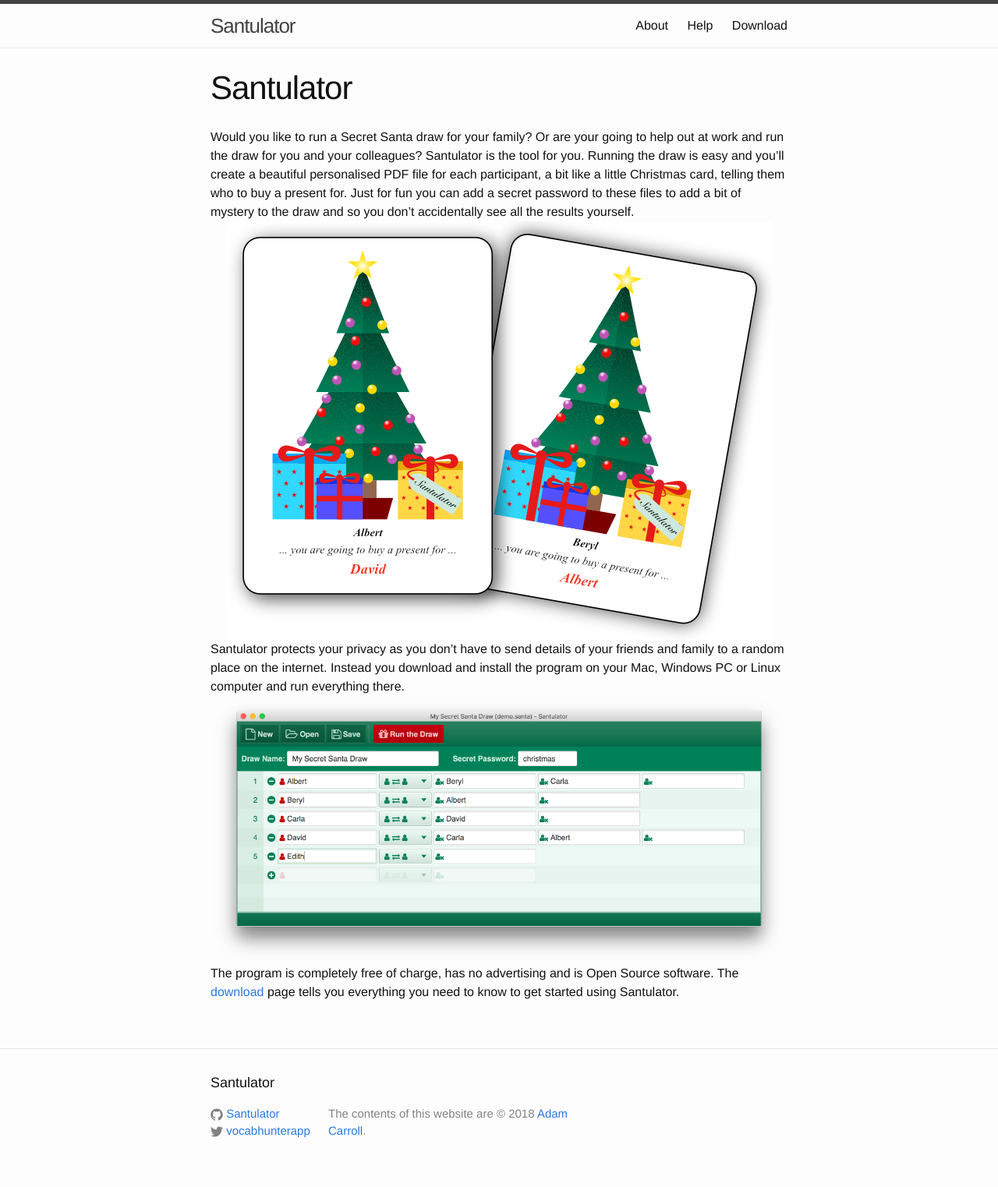
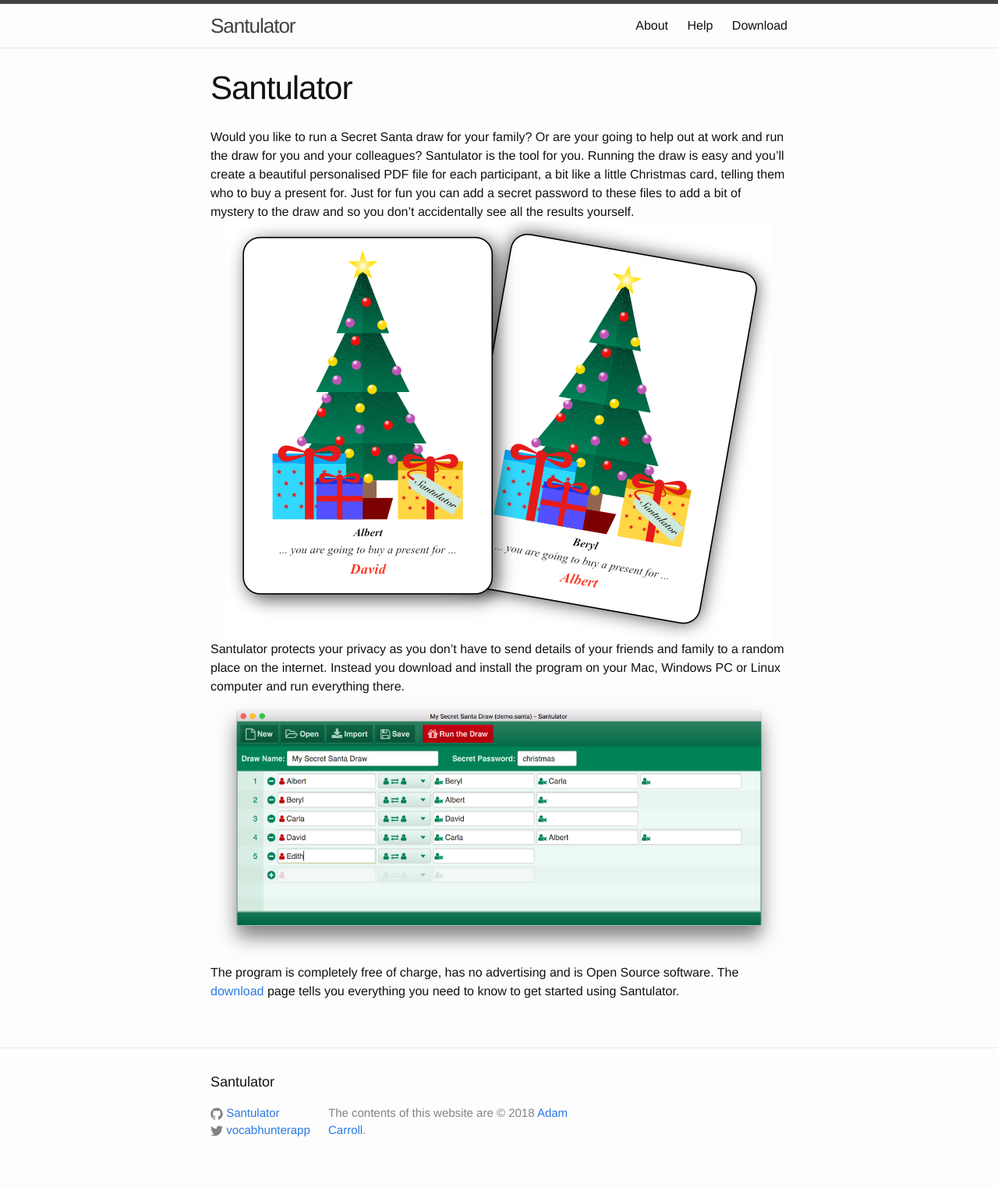
Before and after one commit to Santulator/santulator.github.io, a Jekyll site: the page built from index.md, in a window 1280 px wide. Shown: the whole page at 78% size. Built offline with Jekyll 4.4.1, drawn with Linux system fonts in a browser that asks for light colours.

Commit message:
Updated main screenshot of system in use

```diff
--- a/index.md
+++ b/index.md
@@ -6,5 +6,5 @@
 Would you like to run a Secret Santa draw for your family?  Or are your going to help out at work and run the draw for you and your colleagues?  Santulator is the tool for you.  Running the draw is easy and you’ll create a beautiful personalised PDF file for each participant, a bit like a little Christmas card, telling them who to buy a present for.  Just for fun you can add a secret password to these files to add a bit of mystery to the draw and so you don’t accidentally see all the results yourself.
 ![Santulator draw results](/assets/Santulator-Draw-Selection-Two-Cards.png){: .center-image }
 Santulator protects your privacy as you don’t have to send details of your friends and family to a random place on the internet.  Instead you download and install the program on your Mac, Windows PC or Linux computer and run everything there.
-![Screenshot of Santulator in use](/assets/Santulator-in-use-1.png){: .center-image }
+![Screenshot of Santulator in use](/assets/Santulator-in-use-2.png){: .center-image }
 The program is completely free of charge, has no advertising and is Open Source software.  The [download](/download) page tells you everything you need to know to get started using Santulator.
```
Also changed, not shown: assets/Santulator-in-use-1.png (deleted), assets/Santulator-in-use-2.png (added).
